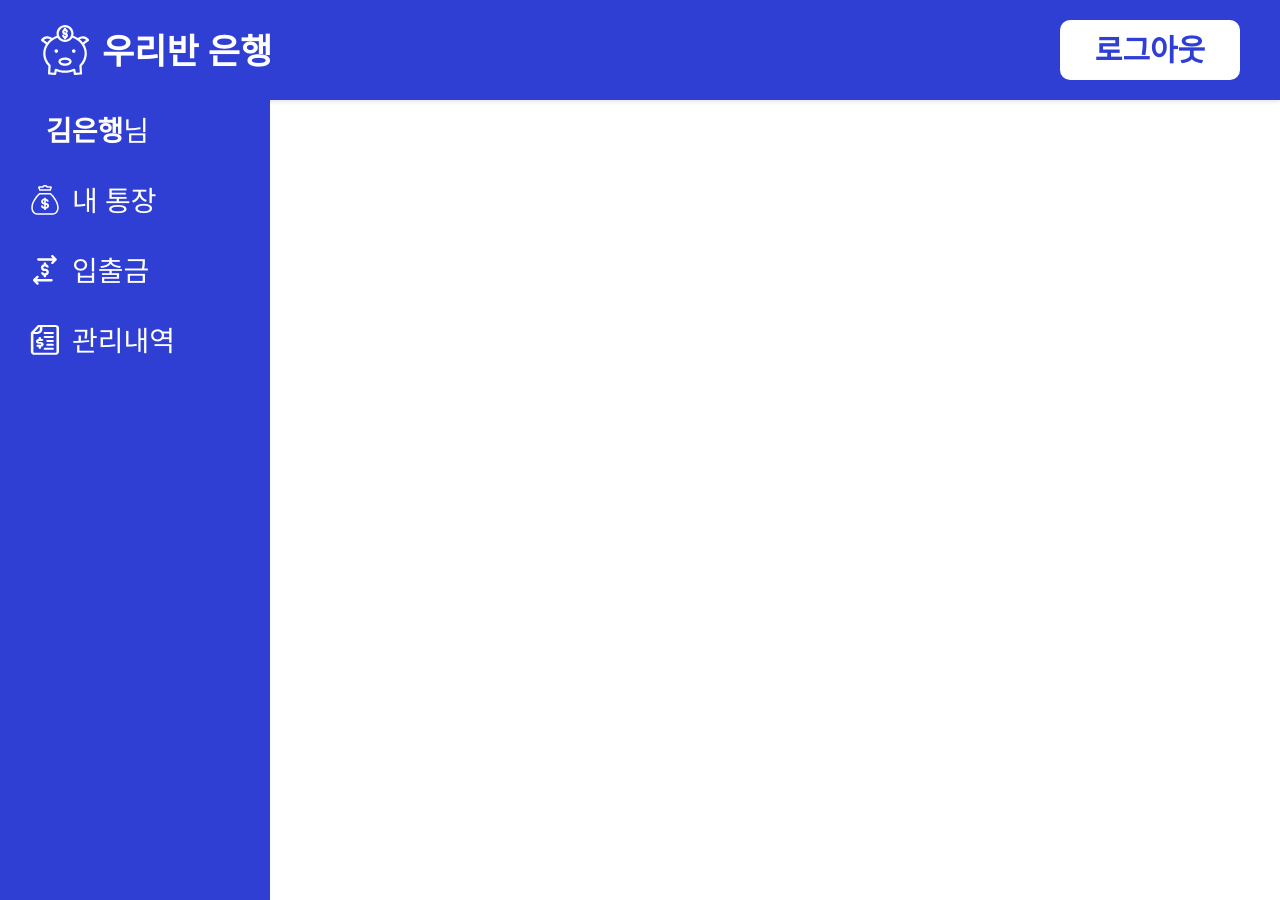
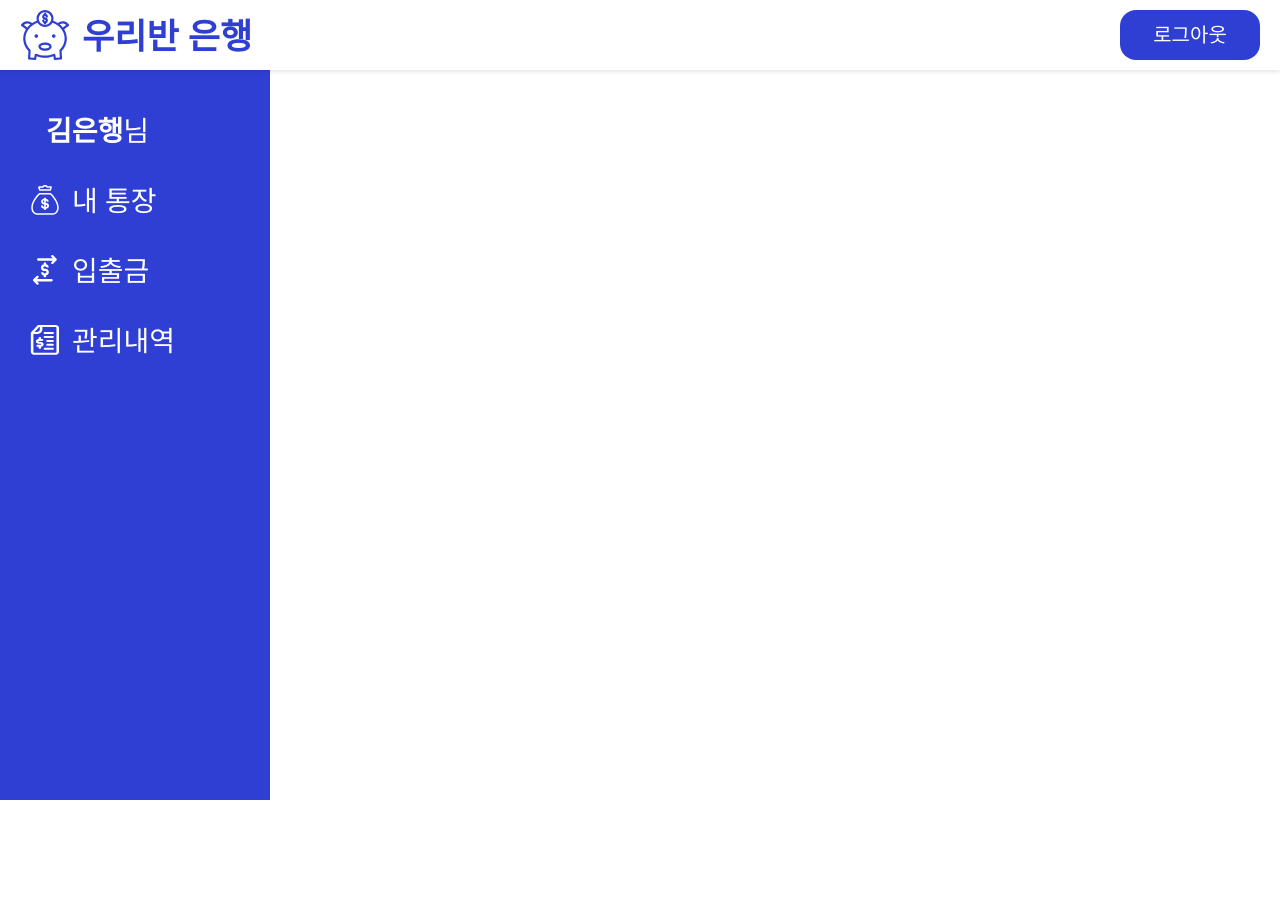
Before and after one commit to Our-Class-Bank/core-frontend, a React (Vite) app: page / in a window 1280 px wide. After the commit the page ends 800 px from the top, so only its background shows below. Built offline with nearby package versions, Linux system fonts and the light colour scheme.

Commit message:
Design : 수정

```diff
--- a/custom.d.ts
+++ b/custom.d.ts
@@ -1,7 +1,7 @@
 declare module "*.svg" {
   import React = require("react");
 
-  export const ReactComponent: REact.FC<React.SVGProps<SVGSVGElement>>;
+  export const ReactComponent: React.FC<React.SVGProps>;
   const src: string;
   export default src;
 }
--- a/src/App.tsx
+++ b/src/App.tsx
@@ -1,6 +1,8 @@
 import { createGlobalStyle } from "styled-components";
 import RoutePage from "@/routes/RoutePage";
 import { BrowserRouter } from "react-router-dom";
+import Header from "@/pages/layout/Header";
+import SideBar from "@/pages/layout/SideBar";
 
 const GlobalStyle = createGlobalStyle`
   html, body, div, span, applet, object, iframe,
@@ -31,7 +33,7 @@ const GlobalStyle = createGlobalStyle`
   body {
     line-height: 1;
     font-weight: 300;
-    font-family: 'Source Sans Pro', sans-serif;
+    font-family: 'Noto Sans', sans-serif;
   }
   ol, ul {
     list-style: none;
@@ -60,6 +62,8 @@ const GlobalStyle = createGlobalStyle`
 function App() {
   return (
     <BrowserRouter>
+      <Header />
+      <SideBar />
       <RoutePage />
       <GlobalStyle />
     </BrowserRouter>
--- a/src/pages/Transfer.tsx
+++ b/src/pages/Transfer.tsx
@@ -1,13 +1,5 @@
-import Header from "./layout/Header";
-import SideBar from "./layout/SideBar";
-
 function Transfer() {
-  return (
-    <>
-      <Header />
-      <SideBar />
-    </>
-  );
+  return <>Transfer</>;
 }
 
 export default Transfer;
--- a/src/pages/layout/Header.tsx
+++ b/src/pages/layout/Header.tsx
@@ -1,15 +1,11 @@
 import LogoutBtn from "./LogoutBtn";
-import { ReactComponent as Logo } from "../../assets/images/Logo.svg";
-import {
-  Wrapper,
-  LogoWrapper,
-  LogoText,
-} from "../../../src/style/layout/HeaderStyle";
+import { ReactComponent as Logo } from "@/assets/images/Logo.svg";
+import { Wrapper, LogoWrapper, LogoText } from "@/style/layout/HeaderStyle";
 function Header() {
   return (
     <Wrapper>
       <LogoWrapper>
-        <Logo fill="white" width="50" height="50" />
+        <Logo fill="#2f3fd4" width="50" height="50" />
         <LogoText>우리반 은행</LogoText>
       </LogoWrapper>
       <LogoutBtn />
--- a/src/pages/my-bank/MyBank.tsx
+++ b/src/pages/my-bank/MyBank.tsx
@@ -1,11 +1,6 @@
-import Header from "../layout/Header";
-import SideBar from "../layout/SideBar";
+import { Container } from "@/style/common/CommonStyle";
+
 function MyBank() {
-  return (
-    <>
-      <Header />
-      <SideBar />
-    </>
-  );
+  return <Container>MyBank</Container>;
 }
 export default MyBank;
--- /dev/null
+++ b/src/style/common/CommonStyle.ts
@@ -0,0 +1,7 @@
+import { styled } from "styled-components";
+
+export const Container = styled.div`
+  width: 100dvw;
+  height: 100dvh;
+  background: white;
+`;
--- a/src/style/layout/HeaderStyle.tsx
+++ b/src/style/layout/HeaderStyle.tsx
@@ -1,14 +1,18 @@
 import styled from "styled-components";
 
 export const Wrapper = styled.div`
-  background: #2f3fd4;
+  background: white;
   box-shadow: 0px 2px 4px rgba(0, 0, 0, 0.1);
-  height: 100px;
+  height: 70px;
   display: flex;
+  position: fixed;
+  width: 100vw;
   align-items: center;
   justify-content: space-between;
-  padding: 40px;
+  padding: 0px 20px 0px 20px;
+  z-index: 1;
 `;
+
 export const LogoWrapper = styled.span`
   display: flex;
   justify-content: center;
@@ -16,11 +20,9 @@ export const LogoWrapper = styled.span`
 `;
 
 export const LogoText = styled.span`
-  font-family: "Noto Sans";
   font-style: normal;
   font-weight: 600;
   font-size: 35px;
   padding: 0px 12px;
-
-  color: #ffffff;
+  color: #2f3fd4;
 `;
--- a/src/style/layout/LogoutBtnStyle.tsx
+++ b/src/style/layout/LogoutBtnStyle.tsx
@@ -1,17 +1,14 @@
 import styled from "styled-components";
 
 export const Button = styled.button`
-  width: 180px;
-  height: 60px;
-  background: #ffffff;
-  border-radius: 10px;
+  width: 140px;
+  height: 50px;
+  background: #2f3fd4;
+  border-radius: 1rem;
 `;
 export const Text = styled.span`
-  font-family: "Noto Sans";
-  font-style: normal;
-  font-weight: 800;
-  font-size: 30px;
-  line-height: 27px;
-
-  color: #2f3fd4;
+  font-weight: 500;
+  font-size: 20px;
+  line-height: 20px;
+  color: white;
 `;
--- a/src/style/layout/SideBarStyle.tsx
+++ b/src/style/layout/SideBarStyle.tsx
@@ -5,6 +5,8 @@ export const Wrapper = styled.div`
   width: 270px;
   height: 100vh;
   background: #2f3fd4;
+  position: fixed;
+  padding-top: 100px;
 `;
 
 export const NavLink = styled(Link)`
@@ -23,13 +25,11 @@ export const NavLink = styled(Link)`
 `;
 
 export const NavText = styled.span`
-  font-family: "Noto Sans";
   font-style: normal;
   font-weight: 500;
   font-size: 28px;
   line-height: 27px;
   padding: 12px;
-
   color: #ffffff;
 `;
 
@@ -42,6 +42,7 @@ export const NameBlock = styled.div`
   height: 60px;
   color: #fff;
 `;
+
 export const Name = styled.span`
   font-family: "Noto Sans";
   font-style: normal;
@@ -51,6 +52,7 @@ export const Name = styled.span`
 
   color: #ffffff;
 `;
+
 export const Text = styled.span`
   font-family: "Noto Sans";
   font-style: normal;
```
